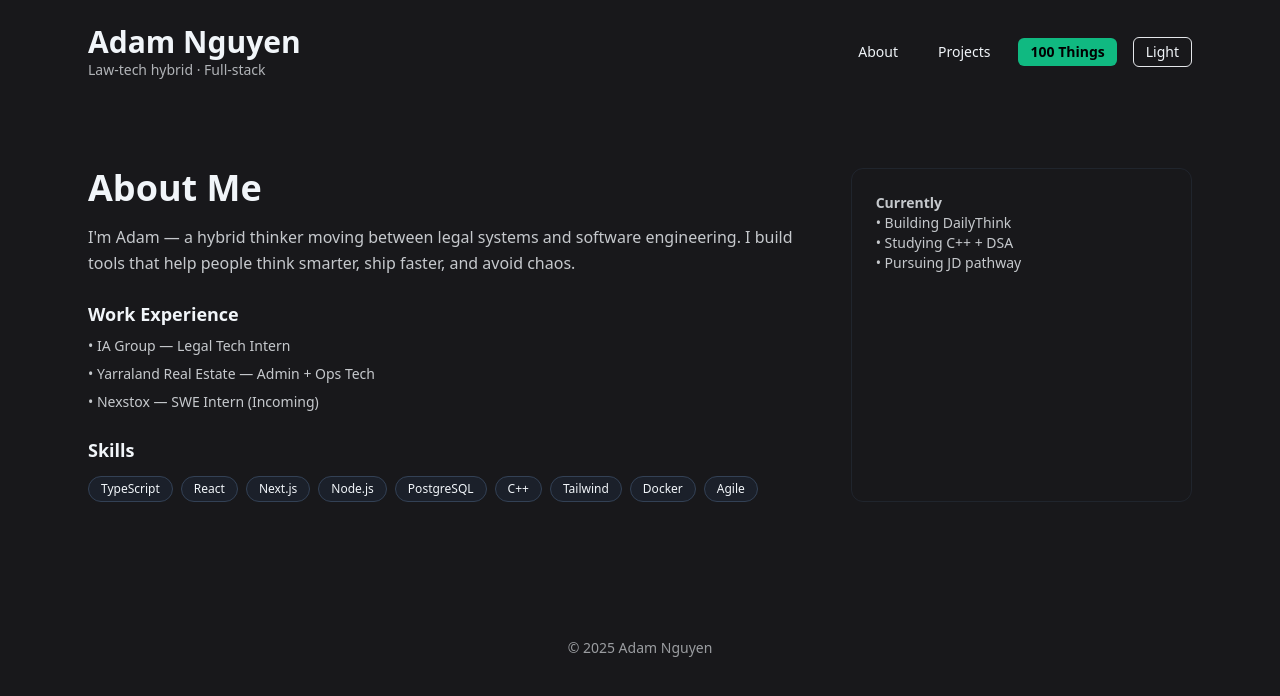
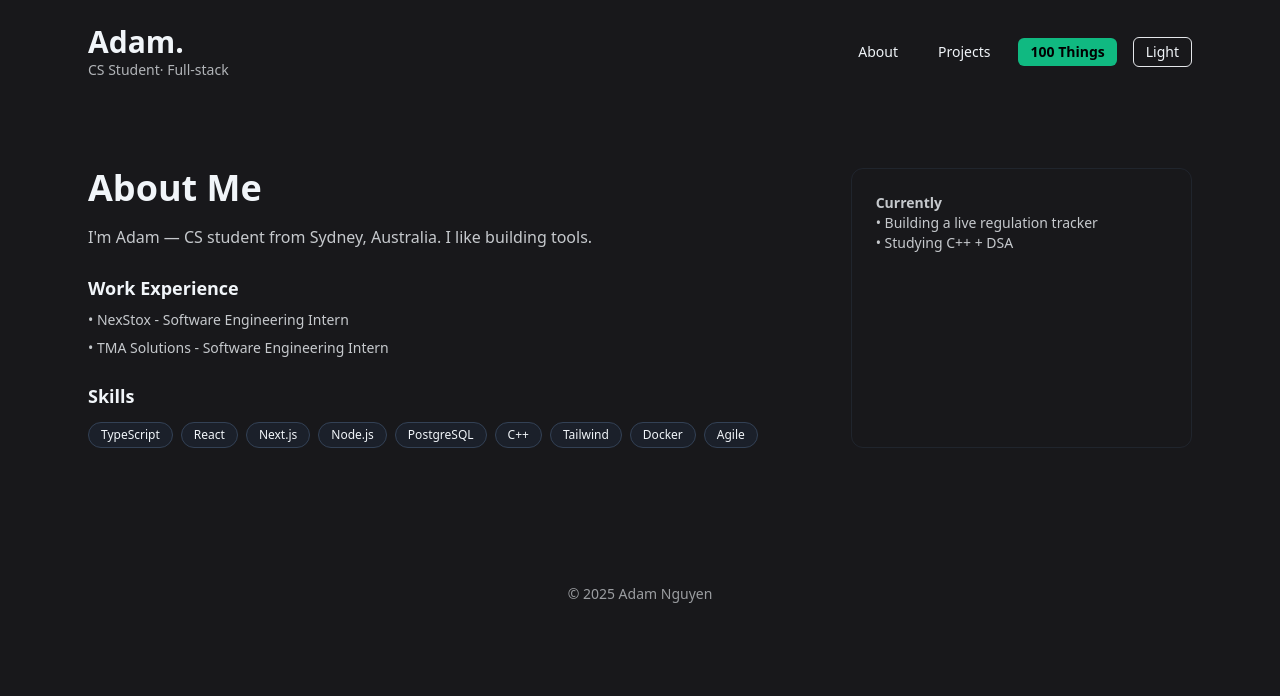
Before and after one commit to adampharrels/AboutMe, a Next.js app: page / in a window 1280 px wide. Shown: the top 696 px of the page. Built offline with nearby package versions, Linux system fonts and the light colour scheme.

Commit message:
init commit

```diff
--- a/pages/goals.tsx
+++ b/pages/goals.tsx
@@ -20,7 +20,7 @@ export default function Goals(): JSX.Element {
       <header className="max-w-6xl mx-auto p-6 flex items-center justify-between">
         <div>
           <h1 className="text-3xl font-bold">Adam Nguyen</h1>
-          <p className="text-sm opacity-70">Law-tech hybrid · Full-stack</p>
+          <p className="text-sm opacity-70">CS Student · Full-stack</p>
         </div>
         <nav className="flex items-center gap-4">
           <a href="/" className="text-sm px-3 py-1 rounded-md hover:opacity-70">
--- a/pages/index.tsx
+++ b/pages/index.tsx
@@ -19,8 +19,8 @@ export default function Home(): JSX.Element {
       {/* Header */}
       <header className="max-w-6xl mx-auto p-6 flex items-center justify-between">
         <div>
-          <h1 className="text-3xl font-bold">Adam Nguyen</h1>
-          <p className="text-sm opacity-70">Law-tech hybrid · Full-stack</p>
+          <h1 className="text-3xl font-bold">Adam.</h1>
+          <p className="text-sm opacity-70">CS Student· Full-stack</p>
         </div>
         <nav className="flex items-center gap-4">
           <a href="/" className="text-sm px-3 py-1 rounded-md hover:opacity-70">
@@ -50,15 +50,14 @@ export default function Home(): JSX.Element {
         >
           <h2 className="text-4xl font-extrabold">About Me</h2>
           <p className="mt-4 opacity-80 leading-relaxed">
-            I'm Adam — a hybrid thinker moving between legal systems and software engineering.
-            I build tools that help people think smarter, ship faster, and avoid chaos.
+            I'm Adam — CS student from Sydney, Australia.
+            I like building tools.
           </p>
 
           <h3 className="mt-6 font-semibold text-lg">Work Experience</h3>
           <ul className="mt-2 space-y-2 opacity-80 text-sm">
-            <li>• IA Group — Legal Tech Intern</li>
-            <li>• Yarraland Real Estate — Admin + Ops Tech</li>
-            <li>• Nexstox — SWE Intern (Incoming)</li>
+            <li>• NexStox - Software Engineering Intern</li>
+            <li>• TMA Solutions - Software Engineering Intern</li>
           </ul>
 
           <h3 className="mt-6 font-semibold text-lg">Skills</h3>
@@ -76,9 +75,8 @@ export default function Home(): JSX.Element {
 
         <aside className="p-6 rounded-xl border border-slate-700/40 text-sm opacity-80">
           <h4 className="font-semibold">Currently</h4>
-          <p>• Building DailyThink</p>
+          <p>• Building a live regulation tracker</p>
           <p>• Studying C++ + DSA</p>
-          <p>• Pursuing JD pathway</p>
         </aside>
       </section>
 
--- a/pages/projects.tsx
+++ b/pages/projects.tsx
@@ -45,8 +45,8 @@ export default function Projects(): JSX.Element {
       {/* Header */}
       <header className="max-w-6xl mx-auto p-6 flex items-center justify-between">
         <div>
-          <h1 className="text-3xl font-bold">Adam Nguyen</h1>
-          <p className="text-sm opacity-70">Law-tech hybrid · Full-stack</p>
+          <h1 className="text-3xl font-bold">Adam.</h1>
+          <p className="text-sm opacity-70">CS Student · Full-stack</p>
         </div>
         <nav className="flex items-center gap-4">
           <a href="/" className="text-sm px-3 py-1 rounded-md hover:opacity-70">
```
Also changed, not shown: data/goals.json (+4 -4 lines).
